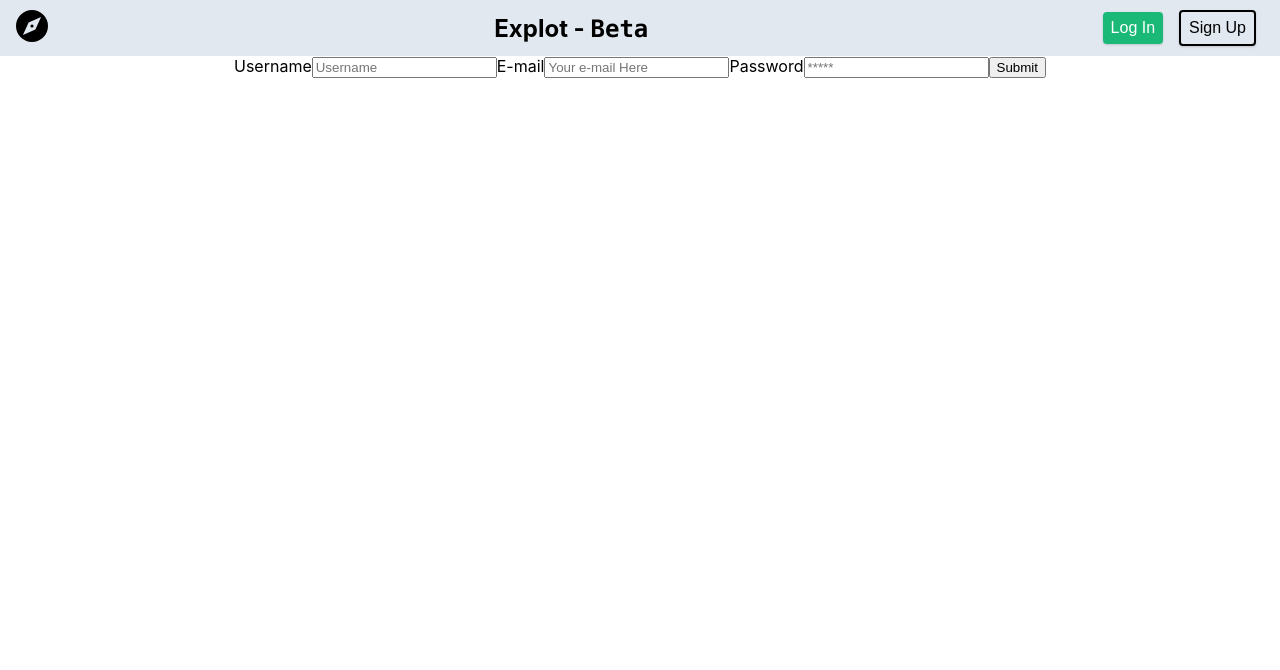
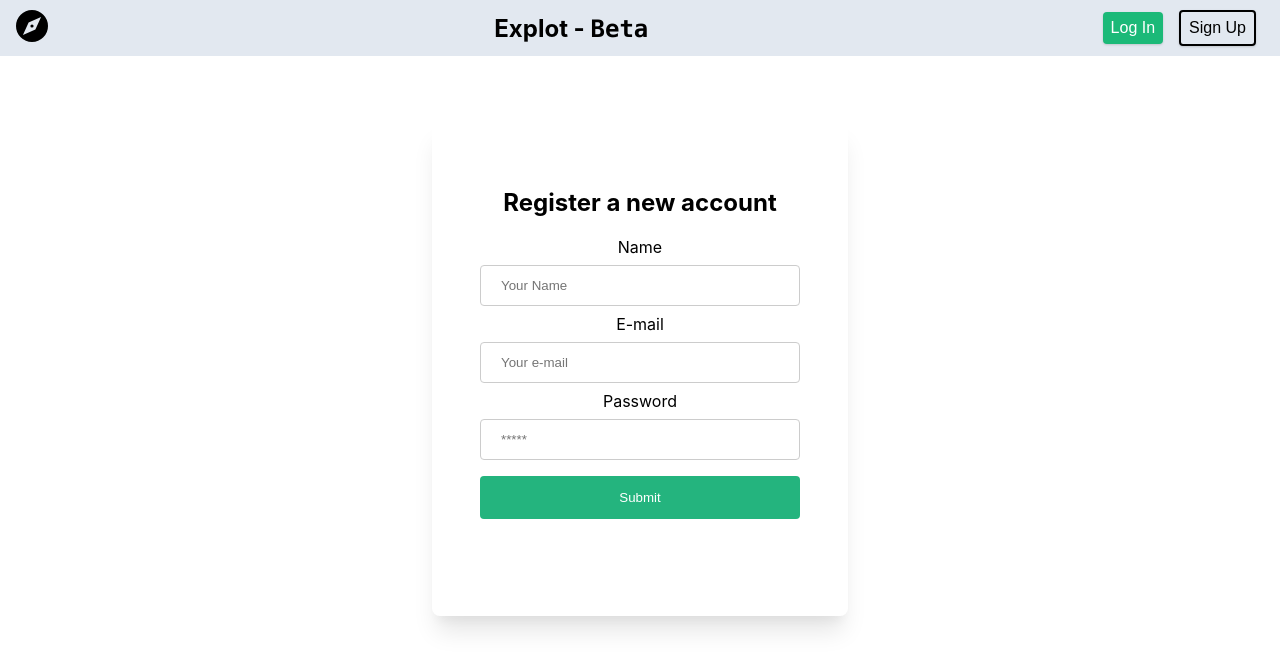
Before and after one commit to SammyGP/explot-app, a React (Create React App) app: page /signup in a window 1280 px wide. Shown: the top 670 px of the page. Built offline with nearby package versions, Linux system fonts and the light colour scheme; no server answers.

Commit message:
Added Styling for the forms

```diff
--- a/src/components/cell/cellContainer.tsx
+++ b/src/components/cell/cellContainer.tsx
@@ -17,8 +17,8 @@ const CellContainerStyle = styled.div`
   overflow: hidden;
   border: 2px solid grey;
   margin: auto;
-  margin-top: 2em;
-  margin-bottom: 2em;
+  margin-top: 1em;
+  margin-bottom: 1em;
   display: flex;
   ::-webkit-scrollbar {
     width: 8px;
--- a/src/components/cell/data-view/dataAddFileView.tsx
+++ b/src/components/cell/data-view/dataAddFileView.tsx
@@ -71,7 +71,9 @@ const DataAddFileView: FunctionComponent<any> = () => {
         {!file ? (
           showUpload ? (
             <>
-              <h2>Choose a File to upload</h2>
+              <h2>
+                Choose a <code>CSV</code> File to upload
+              </h2>
               <input
                 type='file'
                 accept='.csv'
--- a/src/components/feedback.tsx
+++ b/src/components/feedback.tsx
@@ -11,10 +11,14 @@ const Form: FunctionComponent<any> = ({ toggleForm }) => {
       <div>
         <h3>Getting Started</h3>
         <p>
-          Start by uploading a <code>CSV</code> file of your choice. <br />
+          Start by uploading a <code>CSV</code> file of your choice.
+        </p>
+        <p>
           Once its Uploaded you will see a table of all the properties of the
           file on the left side and a view of the available charts on the right
-          side, pick a chart from the icons. <br />
+          side, pick a chart from the icons.
+        </p>
+        <p>
           Once you have chosen a chart you need to specify what the{' '}
           <code>axi</code> of the chart will be (X and Y). You will also need to
           aggregate the data somehow (by max, min average and so on). Be wary
--- /dev/null
+++ b/src/components/generic/form.tsx
@@ -0,0 +1,44 @@
+import React from 'react'
+import styled from 'styled-components'
+
+const Form = styled.div`
+  width: 100%;
+  height: 100vh;
+  form {
+    min-height: 50vh;
+    width: 25%;
+    margin: auto;
+    margin-top: 4rem;
+    padding: 3rem;
+    border-radius: 8px;
+    box-shadow: 0 20px 25px -5px rgba(0, 0, 0, 0.1),
+      0 10px 10px -5px rgba(0, 0, 0, 0.04);
+    input,
+    select {
+      width: 100%;
+      padding: 12px 20px;
+      margin: 8px 0;
+      display: inline-block;
+      border: 1px solid #ccc;
+      border-radius: 4px;
+      box-sizing: border-box;
+    }
+    input[type='submit'] {
+      width: 100%;
+      background-color: #24b47e;
+      color: white;
+      padding: 14px 20px;
+      margin: 8px 0;
+      border: none;
+      border-radius: 4px;
+      cursor: pointer;
+      &:hover {
+        color: black;
+        box-shadow: 0 20px 25px -5px rgba(0, 0, 0, 0.1),
+          0 10px 10px -5px rgba(0, 0, 0, 0.04);
+      }
+    }
+  }
+`
+
+export default Form
--- a/src/components/nav.tsx
+++ b/src/components/nav.tsx
@@ -13,6 +13,12 @@ const Navbar = styled.nav<any>`
   display: flex;
   justify-content: space-between;
   align-items: center;
+  h2 {
+    a {
+      text-decoration: none;
+      color: inherit;
+    }
+  }
   div {
     margin: 1rem 1rem;
     display: inline;
@@ -33,7 +39,9 @@ const Nav = () => {
         {firebase.isLoggedIn() && <Button secondary>Feedback</Button>}
       </div>
       <h2>
-        Explot - <code>Beta</code>
+        <Link to='/'>
+          Explot - <code>Beta</code>
+        </Link>
       </h2>
       <div>
         {firebase.isLoggedIn() ? (
--- a/src/components/user/login.tsx
+++ b/src/components/user/login.tsx
@@ -2,6 +2,7 @@ import React, { useContext, useState } from 'react'
 import { useHistory } from 'react-router-dom'
 import AuthContext from '../../context/authContext'
 import firebase from '../../firebase'
+import Form from '../generic/form'
 
 const Login = () => {
   const [user, setUser] = useState({
@@ -32,19 +33,22 @@ const Login = () => {
   }
 
   return (
-    <div>
+    <Form>
       <form
         onSubmit={(e) => {
           e.preventDefault()
           onLogin()
         }}
       >
+        {' '}
+        <h2>Sign In</h2>
         <div>
           <label>E-mail</label>
           <input
             type='email'
             name='email'
             value={user.email}
+            placeholder={'Your E-mai'}
             onChange={handleChange}
           />
         </div>
@@ -54,12 +58,13 @@ const Login = () => {
             type='password'
             name='password'
             value={user.password}
+            placeholder={'Your Password'}
             onChange={handleChange}
           />
         </div>
         <input type='submit' value='login' />
       </form>
-    </div>
+    </Form>
   )
 }
 
--- a/src/components/user/signup.tsx
+++ b/src/components/user/signup.tsx
@@ -4,6 +4,7 @@ import AuthContext from '../../context/authContext'
 import ActiveUser from '../../context/authContext'
 import UserContext from '../../context/userContext'
 import firebase from '../../firebase'
+import Form from '../generic/form'
 import Nav from '../nav'
 
 // Here we only want to signup the user
@@ -41,19 +42,20 @@ const Signup = () => {
   }
 
   return (
-    <div>
+    <Form>
       <form
         onSubmit={(e) => {
           e.preventDefault()
           onRegister()
         }}
       >
-        <label htmlFor='form-user-name'>Username</label>
+        <h2>Register a new account</h2>
+        <label htmlFor='form-user-name'>Name</label>
         <input
           type='text'
           id='from-user-name'
           name='name'
-          placeholder='Username'
+          placeholder='Your Name'
           onChange={handleChange}
           value={user.name}
           required
@@ -63,7 +65,7 @@ const Signup = () => {
           type='email'
           id='from-user-email'
           name='email'
-          placeholder='Your e-mail Here'
+          placeholder='Your e-mail'
           onChange={handleChange}
           value={user.email}
           required
@@ -82,7 +84,7 @@ const Signup = () => {
 
         <input type='submit' />
       </form>
-    </div>
+    </Form>
   )
 }
 
--- a/src/components/workSheet.tsx
+++ b/src/components/workSheet.tsx
@@ -1,35 +1,24 @@
 import React, { useState } from 'react'
 import CellContainer from './cell/cellContainer'
 import { Add32 } from '@carbon/icons-react'
+import styled from 'styled-components'
 /**
  * Parent container to all the `Cell`s sends down all the File objects to the childs
  */
+
+const Container = styled.div`
+  margin-top: 3rem;
+`
+
 const WorkSheet = () => {
   const savedFiles: any[] = []
-  /**
-   * gets the url of all previously saved files that existed during build time with the csv format
-   */
-  /*const savedFiles = useStaticQuery(
-    graphql`
-      query MyQuery {
-        allFile(filter: { extension: { eq: "csv" } }) {
-          edges {
-            node {
-              id
-              publicURL
-              name
-            }
-          }
-        }
-      }
-    `
-  )*/
+
   const [allSavedFiles, addSavedFile] = useState([...savedFiles])
   const [cells, addCell] = useState([
     <CellContainer allSavedFiles={allSavedFiles} key={`cell-${1}`} />,
   ])
   return (
-    <div className='mt-8'>
+    <Container>
       <ul>{cells}</ul>
       <div className='w-full text-center text-gray-700'>
         <Add32
@@ -51,7 +40,7 @@ const WorkSheet = () => {
         />
         Add Cell
       </div>
-    </div>
+    </Container>
   )
 }
 
```
